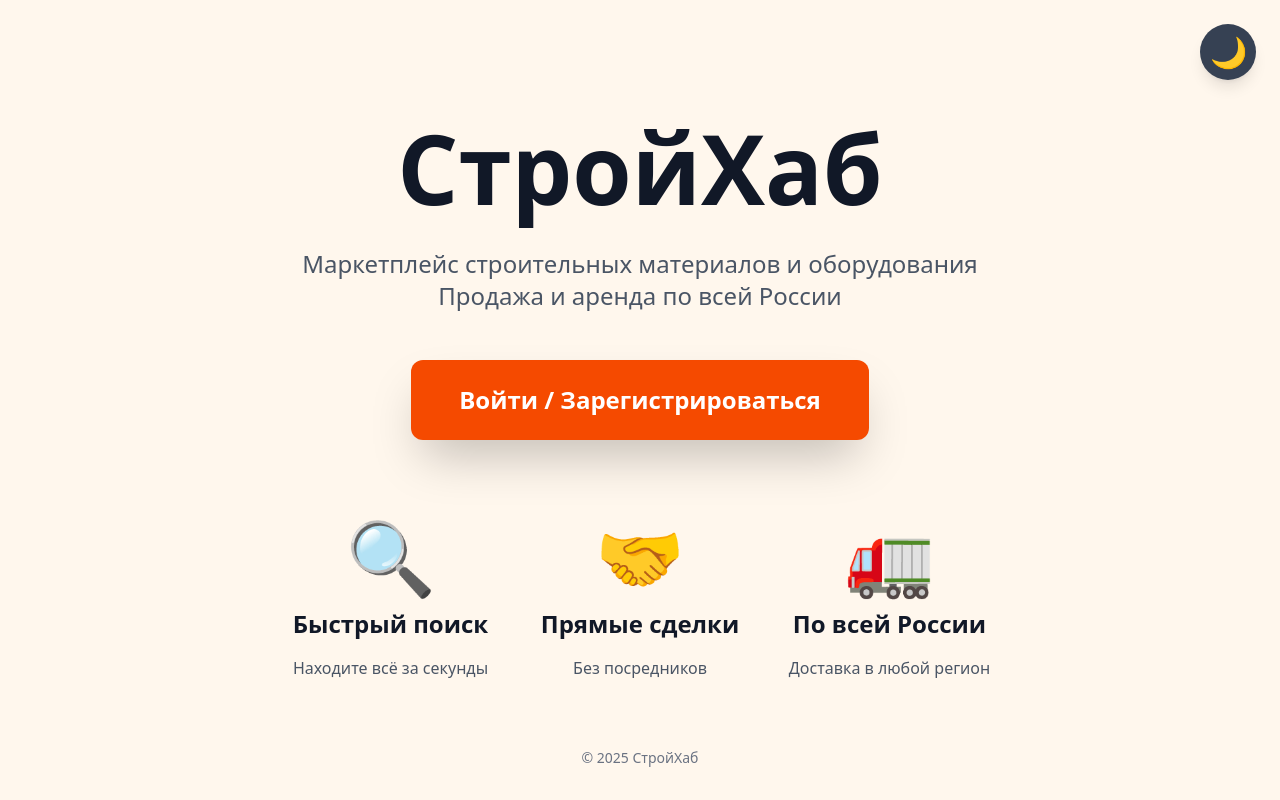
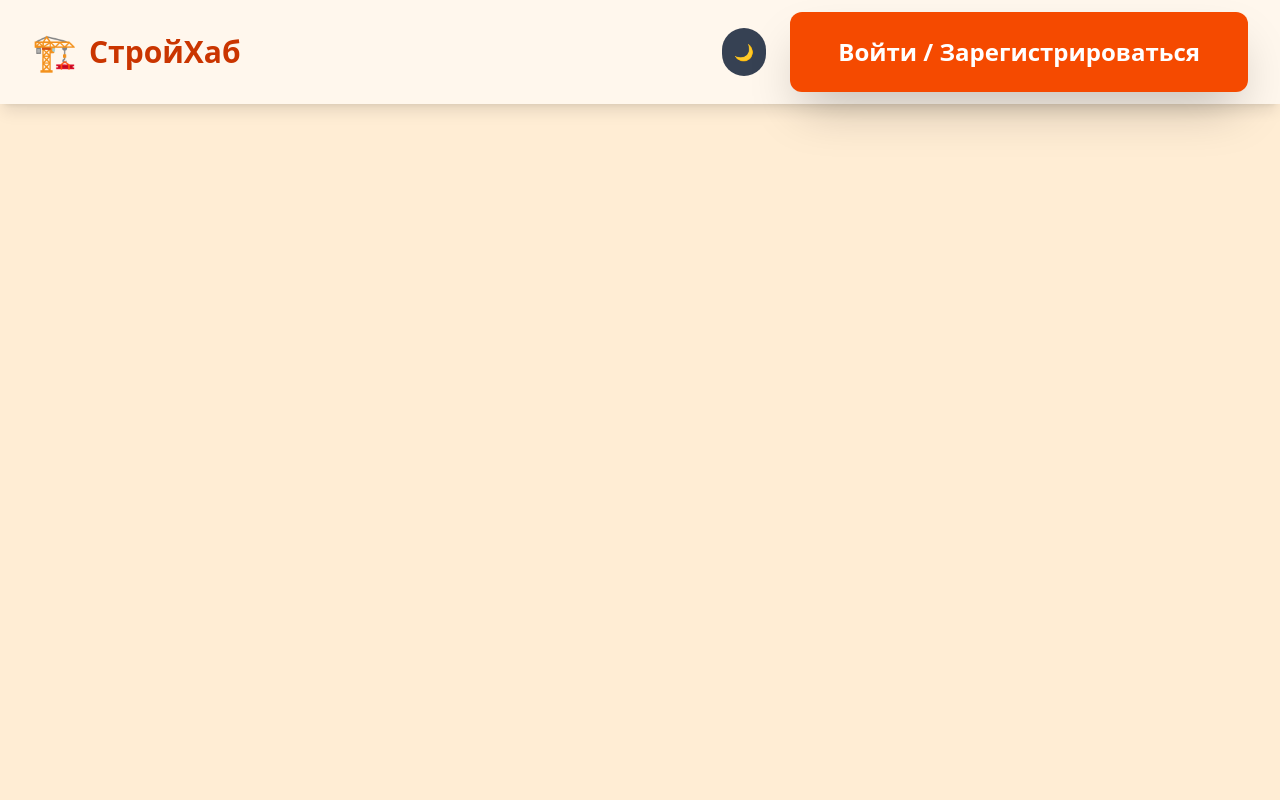
Before and after one commit to Mazlik9/buildhub-frontend, a React (Vite) app: page / in a window 1280 px wide. Built offline with nearby package versions, Linux system fonts and the light colour scheme.

Commit message:
Add Profile Page and delete Home.jsx

```diff
--- a/src/App.jsx
+++ b/src/App.jsx
@@ -1,14 +1,15 @@
 // src/App.jsx
 import { Routes, Route } from "react-router-dom";
-import { Home } from "./pages/Home";      // старая лендинг-страница (до входа)
-import { Main } from "./pages/Main";      // новая главная после входа
+import { Main } from "./pages/Main";
+import { Profile } from "./pages/Profile"; // если уже есть
 
 export default function App() {
   return (
     <Routes>
-      <Route path="/" element={<Home />} />
-      <Route path="/main" element={<Main />}/>
-      {/* Позже добавим /catalog, /services и т.д. */}
+      <Route path="/" element={<Main />} />           // ← Теперь по / открывается Main
+      <Route path="/main" element={<Main />} />       // ← Оставляем для совместимости
+      <Route path="/profile" element={<Profile />} /> // если есть
+      {/* Другие роуты позже */}
     </Routes>
   );
 }
--- a/src/components/AuthModalButton.jsx
+++ b/src/components/AuthModalButton.jsx
@@ -62,7 +62,7 @@ export function AuthModalButton() {
 
       alert("Вход успешен!");
       closeModal();
-      navigate("/main");
+      navigate("/");
     } catch (err) {
       alert(err.message || "Ошибка входа");
     } finally {
@@ -109,7 +109,7 @@ export function AuthModalButton() {
 
       alert("Регистрация успешна!");
       closeModal();
-      navigate("/main");
+      navigate("/");
     } catch (err) {
       alert(err.message || "Ошибка регистрации");
     } finally {
--- /dev/null
+++ b/src/components/BackButton.jsx
@@ -0,0 +1,23 @@
+// src/components/BackButton.jsx
+import { useNavigate } from "react-router-dom";
+
+export function BackButton() {
+  const navigate = useNavigate();
+
+  return (
+    <button
+      onClick={() => navigate(-1)}  // Возврат на предыдущую страницу
+      className="fixed top-6 left-6 z-50 w-14 h-14 bg-white dark:bg-gray-800 rounded-full shadow-2xl flex items-center justify-center hover:scale-110 transition-all duration-300"
+      aria-label="Назад"
+    >
+      <svg
+        className="w-8 h-8 text-gray-700 dark:text-gray-300"
+        fill="none"
+        stroke="currentColor"
+        viewBox="0 0 24 24"
+      >
+        <path strokeLinecap="round" strokeLinejoin="round" strokeWidth={2} d="M15 19l-7-7 7-7" />
+      </svg>
+    </button>
+  );
+}
--- /dev/null
+++ b/src/components/ThemeToggleButton.jsx
@@ -0,0 +1,16 @@
+// src/components/ThemeToggleButton.jsx
+import { useTheme } from "../context/ThemeContext";
+
+export function ThemeToggleButton() {
+  const { isDark, toggleTheme } = useTheme();
+
+  return (
+    <button
+      onClick={toggleTheme}
+      className="p-3 rounded-full bg-gray-700 dark:bg-orange-200/50 hover:bg-orange-200 dark:hover:bg-gray-600 transition-all duration-300"
+      aria-label="Переключить тему"
+    >
+      {isDark ? "☀️" : "🌙"}
+    </button>
+  );
+}
--- a/src/pages/Home.jsx
+++ /dev/null
@@ -1,55 +0,0 @@
-// src/pages/Home.jsx
-import { AuthModalButton } from "../components/AuthModalButton";
-import { useTheme } from "../context/ThemeContext";
-
-export function Home() {
-  const { isDark, toggleTheme } = useTheme();
-
-  return (
-    <div className="min-h-screen flex flex-col items-center justify-center px-6 relative overflow-hidden transition-colors duration-500">
-      {/* Кнопка смены темы — работает */}
-      <button
-        onClick={toggleTheme}
-        className="fixed top-6 right-6 z-50 w-14 h-14 bg-gray-700 dark:bg-orange-200/50 rounded-full shadow-lg flex items-center justify-center text-3xl hover:scale-110 transition-all duration-300"
-        aria-label="Переключить тему"
-      >
-        {isDark ? "☀️" : "🌙"}
-      </button>
-
-      <main className="text-center max-w-4xl">
-        <h1 className="text-6xl md:text-8xl font-black mb-8">
-          СтройХаб
-        </h1>
-        <p className="text-xl md:text-2xl text-gray-600 dark:text-gray-300 mb-12">
-          Маркетплейс строительных материалов и оборудования<br />
-          Продажа и аренда по всей России
-        </p>
-
-        {/* Твоя модалка авторизации */}
-        <AuthModalButton />
-
-        <div className="mt-20 grid grid-cols-1 md:grid-cols-3 gap-12">
-          <div className="space-y-4">
-            <div className="text-7xl">🔍</div>
-            <h3 className="text-2xl font-bold">Быстрый поиск</h3>
-            <p className="text-gray-600 dark:text-gray-400">Находите всё за секунды</p>
-          </div>
-          <div className="space-y-4">
-            <div className="text-7xl">🤝</div>
-            <h3 className="text-2xl font-bold">Прямые сделки</h3>
-            <p className="text-gray-600 dark:text-gray-400">Без посредников</p>
-          </div>
-          <div className="space-y-4">
-            <div className="text-7xl">🚛</div>
-            <h3 className="text-2xl font-bold">По всей России</h3>
-            <p className="text-gray-600 dark:text-gray-400">Доставка в любой регион</p>
-          </div>
-        </div>
-      </main>
-
-      <footer className="absolute bottom-8 text-gray-500 dark:text-gray-400 text-sm">
-        © 2025 СтройХаб
-      </footer>
-    </div>
-  );
-}
--- a/src/pages/Main.jsx
+++ b/src/pages/Main.jsx
@@ -1,82 +1,66 @@
 // src/pages/Main.jsx
 import { Link } from "react-router-dom";
 import { AuthModalButton } from "../components/AuthModalButton";
-import { useTheme } from "../context/ThemeContext";
-import { useUser } from "../context/UserContext";  // ← Добавлен импорт
+import { ThemeToggleButton } from "../components/ThemeToggleButton";  // ← Новый импорт
+import { useUser } from "../context/UserContext";
 
 export function Main() {
-  const { isDark, toggleTheme } = useTheme();
-  const { user, logout } = useUser();  // ← Получаем пользователя и функцию выхода
+  const { user, logout } = useUser();
 
   return (
     <div className="min-h-screen bg-orange-100 dark:bg-gray-900 text-gray-900 dark:text-white">
-      {/* Хедер — светлее фона в светлой теме */}
       <header className="fixed top-0 left-0 right-0 bg-orange-50 dark:bg-gray-800 shadow-lg z-50">
         <div className="px-4 lg:px-8 py-3 flex items-center justify-between gap-6">
-          {/* Логотип — левее */}
-          <Link to="/main" className="flex items-center space-x-3 flex-shrink-0">
+          {/* Логотип */}
+          <Link to="/" className="flex items-center space-x-3 flex-shrink-0">
             <span className="text-4xl">🏗️</span>
             <span className="text-2xl md:text-3xl font-black text-orange-700 dark:text-orange-500">
               СтройХаб
             </span>
           </Link>
 
-          {/* Поисковая строка — строго по центру */}
-          <div className="flex-1 max-w-4xl">
-            <div className="relative">
-              <input
-                type="text"
-                placeholder="Искать на СтройХаб"
-                className="w-full px-6 py-4 pl-14 pr-20 text-lg rounded-full border border-orange-200 dark:border-gray-600 bg-white dark:bg-gray-700 focus:outline-none focus:ring-4 focus:ring-orange-300 dark:focus:ring-orange-600 transition-shadow"
-              />
-              <svg
-                className="absolute left-5 top-1/2 -translate-y-1/2 w-7 h-7 text-gray-500"
-                fill="none"
-                stroke="currentColor"
-                viewBox="0 0 24 24"
-              >
-                <path strokeLinecap="round" strokeLinejoin="round" strokeWidth={2} d="M21 21l-6-6m2-5a7 7 0 11-14 0 7 7 0 0114 0z" />
-              </svg>
-              <button className="absolute right-3 top-1/2 -translate-y-1/2 px-8 py-2 bg-orange-600 hover:bg-orange-700 text-white font-medium rounded-full transition">
-                Найти
-              </button>
-            </div>
-          </div>
+          {/* Поиск */}
+          {/* ... твой код поиска ... */}
 
-          {/* Правый блок — кнопка темы + профиль/вход */}
-          <div className="flex items-center space-x-4 md:space-x-6 flex-shrink-0">
-            {/* Кнопка смены темы */}
-            <button
-              onClick={toggleTheme}
-              className="p-3 rounded-full bg-gray-700 dark:bg-orange-200/50 hover:bg-orange-200 dark:hover:bg-gray-600 transition"
-            >
-              {isDark ? "☀️" : "🌙"}
-            </button>
+          {/* Правый блок — кнопка темы + аватарка с именем + выход */}
+        <div className="flex items-center space-x-4 md:space-x-6 flex-shrink-0">
+          {/* Кнопка смены темы */}
+          <ThemeToggleButton />
 
-            {/* Если пользователь залогинен — приветствие + выход */}
-            {user ? (
-              <div className="flex items-center space-x-4">
-                <span className="text-lg font-medium text-gray-900 dark:text-white">
-                  Привет, {user.full_name || user.name || "Пользователь"}!
-                </span>
+          {/* Если залогинен — аватарка + имя + выход */}
+          {user ? (
+            <div className="flex items-center space-x-3">
+              {/* Аватарка — круглая с инициалом */}
+              <div className="w-12 h-12 rounded-full bg-gradient-to-br from-orange-400 to-orange-600 flex items-center justify-center text-white text-xl font-bold shadow-lg">
+                {user.full_name?.charAt(0).toUpperCase() || "С"}
+              </div>
+
+              {/* Имя пользователя + кнопка выхода */}
+              <div className="flex flex-col">
+                <Link
+                  to="/profile"
+                  className="text-lg font-medium text-gray-900 dark:text-white hover:text-orange-600 dark:hover:text-orange-500 transition"
+                >
+                  {user.full_name || "Пользователь"}
+                </Link>
                 <button
-                  onClick={logout}  // ← Работает с async, React сам подождёт
-                  className="px-4 py-2 text-sm font-medium text-red-600                 hover:text-red-700 dark:text-red-400 dark:hover:text-red-300 transition"
+                  onClick={logout}
+                  className="text-sm text-red-600 hover:text-red-700 dark:text-red-400 dark:hover:text-red-300 transition text-left"
                 >
                   Выйти
                 </button>
               </div>
-            ) : (
-              /* Если не залогинен — кнопка входа */
-              <AuthModalButton />
-            )}
-          </div>
+            </div>
+          ) : (
+            /* Если не залогинен — кнопка входа */
+            <AuthModalButton />
+          )}
+        </div>
         </div>
       </header>
 
-      {/* Отступ под фиксированный хедер */}
       <main className="pt-24 px-4 lg:px-8">
-        {/* Здесь будет основной контент главной страницы */}
+        {/* Контент главной страницы */}
       </main>
     </div>
   );
--- /dev/null
+++ b/src/pages/Profile.jsx
@@ -0,0 +1,91 @@
+// src/pages/Profile.jsx
+import { useUser } from "../context/UserContext";
+import { useNavigate } from "react-router-dom";
+import { BackButton } from "../components/BackButton";
+import { ThemeToggleButton } from "../components/ThemeToggleButton";
+
+export function Profile() {
+  const { user, logout } = useUser();
+  const navigate = useNavigate();
+
+  if (!user) {
+    navigate("/");
+    return null;
+  }
+
+  const handleLogout = async () => {
+    await logout();
+    navigate("/");
+  };
+
+  // Пока рейтинг заглушка — 4.5 из 5 (можно потом брать с бэкенда)
+  const rating = 4.5;
+
+  return (
+    <div className="min-h-screen bg-orange-100 dark:bg-gray-900 text-gray-900 dark:text-white">
+      {/* Кнопки в углах */}
+      <BackButton />
+      <div className="fixed top-6 right-6 z-50">
+        <ThemeToggleButton />
+      </div>
+
+      {/* Основной контент */}
+      <div className="pt-24 px-4 lg:px-8 flex items-center justify-center min-h-screen">
+        <div className="max-w-md w-full">
+          <div className="bg-white dark:bg-gray-800 rounded-3xl shadow-2xl p-10 text-center">
+            {/* Аватарка — большой круг */}
+            <div className="mx-auto w-40 h-40 mb-6 rounded-full bg-gradient-to-br from-orange-400 to-orange-600 flex items-center justify-center text-white text-6xl font-bold shadow-xl">
+              {/* Заглушка — первая буква имени */}
+              {user.full_name?.charAt(0).toUpperCase() || "С"}
+            </div>
+
+            {/* Полное имя */}
+            <h2 className="text-3xl font-black mb-4">
+              {user.full_name || "Пользователь"}
+            </h2>
+
+            {/* Рейтинг из 5 звёзд */}
+            <div className="flex items-center justify-center mb-6 space-x-1">
+              {[1, 2, 3, 4, 5].map((star) => (
+                <svg
+                  key={star}
+                  className={`w-8 h-8 ${
+                    star <= Math.floor(rating)
+                      ? "text-yellow-400"
+                      : star - rating <= 0.5
+                      ? "text-yellow-400"
+                      : "text-gray-300 dark:text-gray-600"
+                  }`}
+                  fill="currentColor"
+                  viewBox="0 0 20 20"
+                >
+                  <path d="M9.049 2.927c.3-.921 1.603-.921 1.902 0l1.07 3.292a1 1 0 00.95.69h3.462c.969 0 1.371 1.24.588 1.81l-2.8 2.034a1 1 0 00-.364 1.118l1.07 3.292c.3.921-.755 1.688-1.54 1.118l-2.8-2.034a1 1 0 00-1.175 0l-2.8 2.034c-.784.57-1.838-.197-1.539-1.118l1.07-3.292a1 1 0 00-.364-1.118L2.98 8.72c-.783-.57-.38-1.81.588-1.81h3.461a1 1 0 00.951-.69l1.07-3.292z" />
+                </svg>
+              ))}
+              <span className="ml-3 text-xl font-medium">{rating.toFixed(1)}</span>
+            </div>
+
+            {/* Email */}
+            <div className="mb-10">
+              <p className="text-lg text-gray-600 dark:text-gray-400">Email</p>
+              <p className="text-xl font-semibold">{user.email}</p>
+            </div>
+
+            {/* Кнопка смены пароля */}
+            <button className="w-full py-4 mb-6 text-xl font-bold text-white bg-orange-600 hover:bg-orange-700 rounded-lg shadow-lg transition-all duration-300">
+              Сменить пароль
+            </button>
+
+            {/* Кнопка выхода */}
+            <button
+              onClick={handleLogout}
+              className="w-full py-4 text-xl font-bold text-white bg-red-600 hover:bg-red-700 rounded-lg shadow-lg transition-all duration-300"
+            >
+              Выйти из аккаунта
+            </button>
+          </div>
+        </div>
+      </div>
+    </div>
+  );
+}
```
